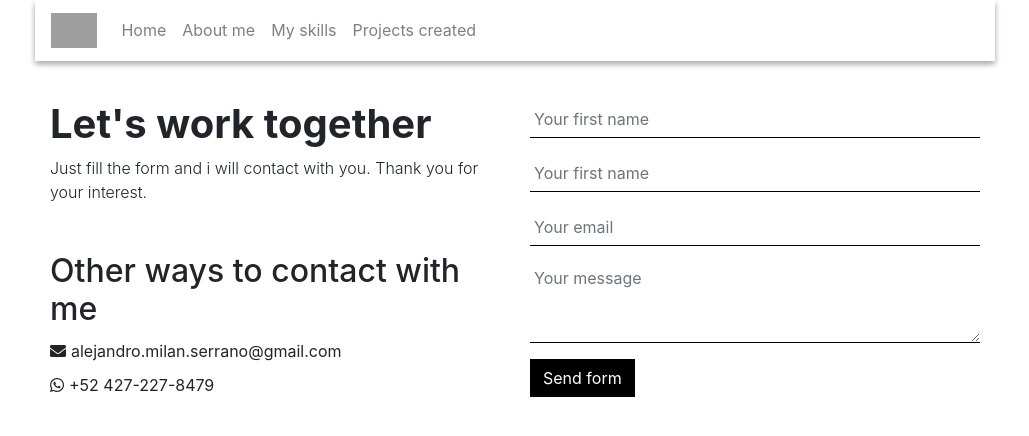
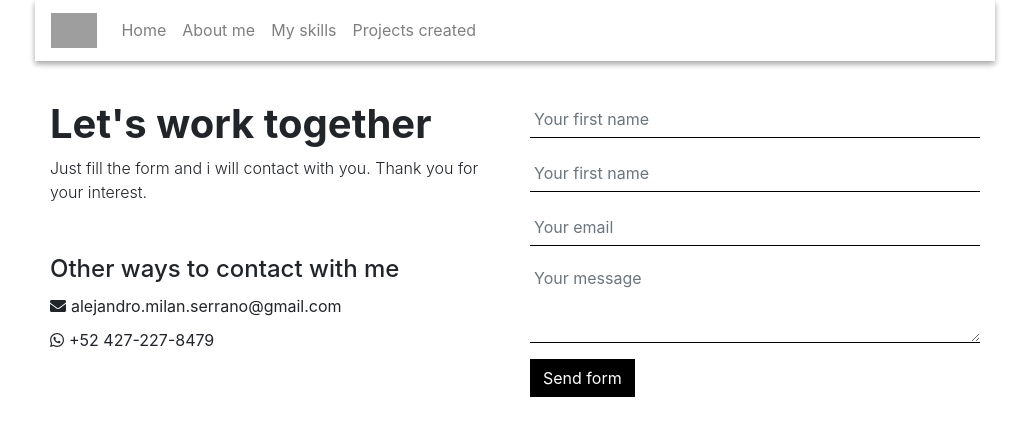
Before and after one commit to AlejandroMilan/MilanPortfolio, a Nuxt app: page /contact in a window 1280 px wide. Shown: the top 436 px of the page, without its empty margins (125-1154 px from the left). Built offline with nearby package versions, Linux system fonts and the light colour scheme; grey boxes are pictures that could not be loaded.

Commit message:
Media queries added to other contact medias title

```diff
--- a/components/contact_page-components/OtherContactMedias.vue
+++ b/components/contact_page-components/OtherContactMedias.vue
@@ -28,6 +28,11 @@
   padding: 2rem 0
   @media(min-width: 992px)
     text-align: left
+    padding: 0
+
+  h2
+    @media(min-width: 992px)
+      font-size: 1.5rem
 
   .contact-medias-item
     display: flex
```
